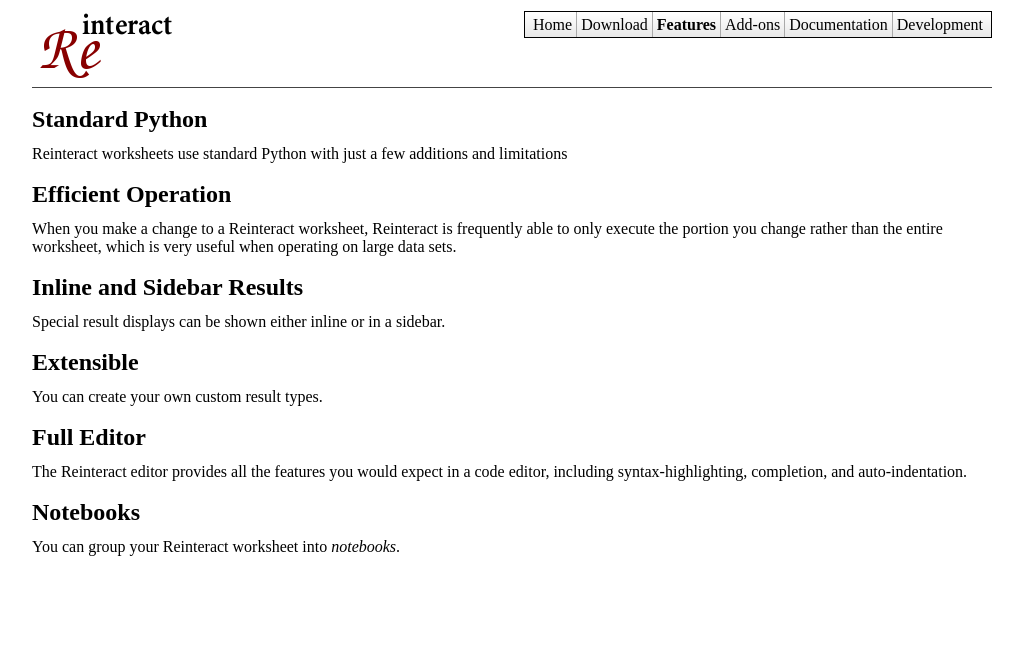
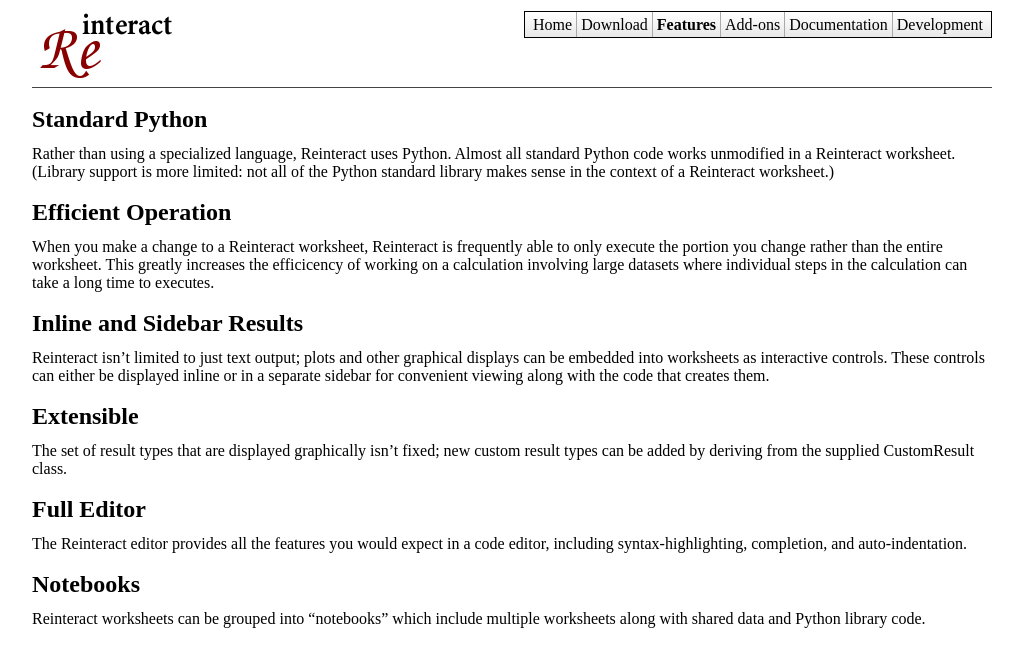
Before and after one commit to reinteract/reinteract-web, a Jekyll site: the page built from features.md, in a window 1280 px wide. Shown: the top 667 px of the page, without its empty margins (128-1151 px from the left). Built offline with Jekyll 4.4.1, drawn with Linux system fonts in a browser that asks for light colours.

```diff
--- a/features.md
+++ b/features.md
@@ -7,32 +7,43 @@ page: features
 Standard Python
 ---------------
 
-Reinteract worksheets use standard Python with just a few additions and limitations
+Rather than using a specialized language, Reinteract uses Python.
+Almost all standard Python code works unmodified in a Reinteract
+worksheet. (Library support is more limited: not all of the Python
+standard library makes sense in the context of a Reinteract worksheet.)
 
 Efficient Operation
 -------------------
 
 When you make a change to a Reinteract worksheet, Reinteract is
 frequently able to only execute the portion you change rather than the
-entire worksheet, which is very useful when operating on large data
-sets.
+entire worksheet. This greatly increases the efficicency of working on
+a calculation involving large datasets where individual steps in the
+calculation can take a long time to executes.
 
 Inline and Sidebar Results
 --------------------------
 
-Special result displays can be shown either inline or in a sidebar.
+Reinteract isn't limited to just text output; plots and other graphical
+displays can be embedded into worksheets as interactive controls. These
+controls can either be displayed inline or in a separate sidebar for
+convenient viewing along with the code that creates them.
 
 Extensible
 ----------
 
-You can create your own custom result types.
+The set of result types that are displayed graphically isn't fixed;
+new custom result types can be added by deriving from the supplied
+CustomResult class.
 
 Full Editor
 -----------
 
-The Reinteract editor provides all the features you would expect in a code editor, including syntax-highlighting, completion, and auto-indentation.
+The Reinteract editor provides all the features you would expect in a
+code editor, including syntax-highlighting, completion, and auto-indentation.
 
 Notebooks
 ---------
 
-You can group your Reinteract worksheet into *notebooks*.
+Reinteract worksheets can be grouped into "notebooks" which include multiple
+worksheets along with shared data and Python library code.
```
Also changed, not shown: development.md (+5 -16 lines), download.md (+1 -2 lines), index.md (+2 -1 lines).
